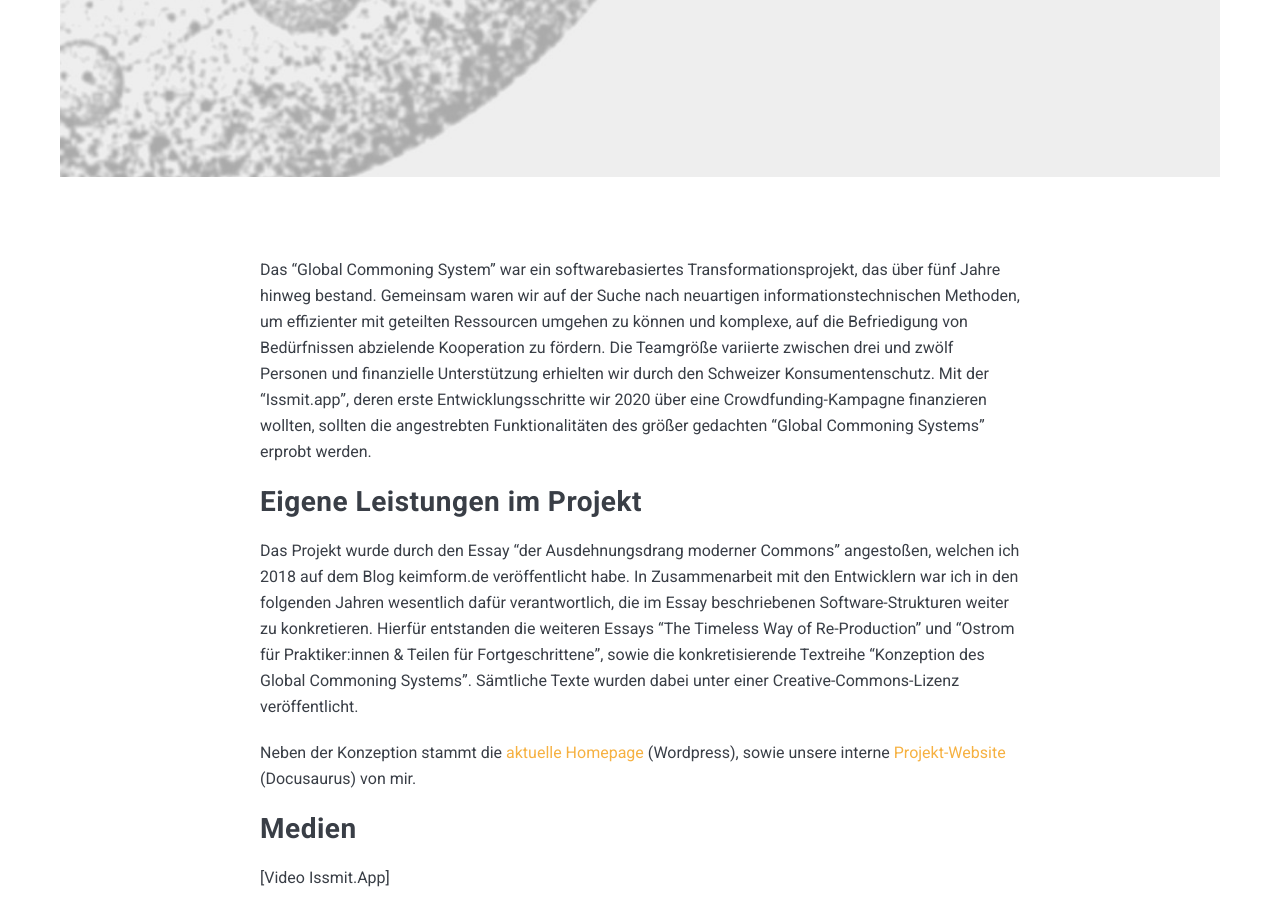
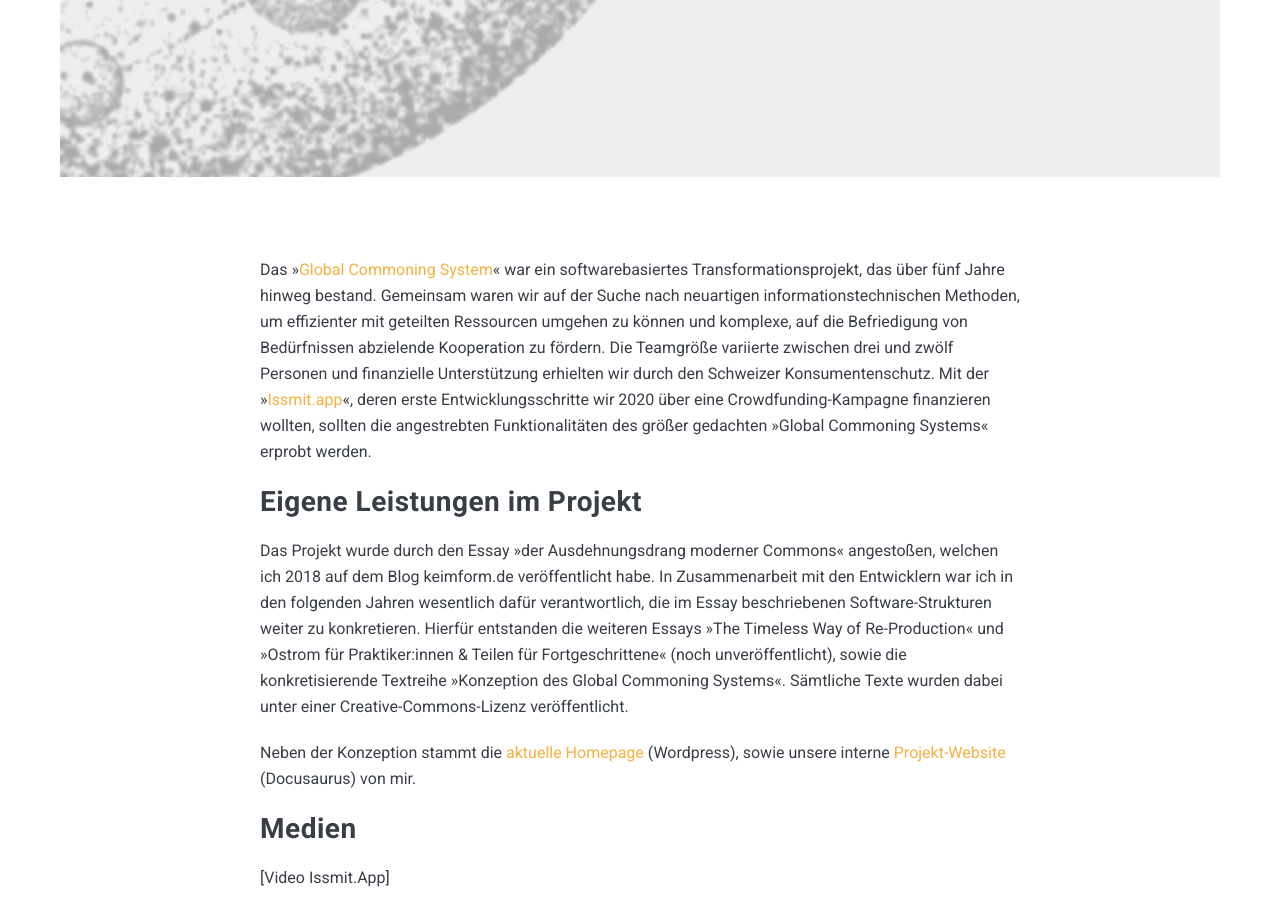
Before and after one commit to emze77/emze77.github.io, a Jekyll site: the page built from _posts/2024-01-10-global-commoning-system.markdown, in a window 1280 px wide and 900 px high, scrolled down 866 px. Built offline with Jekyll 4.4.1, drawn with Linux system fonts in a browser that asks for light colours; nearby versions of some CDN libraries.

Commit message:
Update 2024-01-10-global-commoning-system.markdown

```diff
--- a/_posts/2024-01-10-global-commoning-system.markdown
+++ b/_posts/2024-01-10-global-commoning-system.markdown
@@ -6,11 +6,11 @@
 tags:   Projekt
 ---
 
-Das "Global Commoning System" war ein softwarebasiertes Transformationsprojekt, das über fünf Jahre hinweg bestand. Gemeinsam waren wir auf der Suche nach neuartigen informationstechnischen Methoden, um effizienter mit geteilten Ressourcen umgehen zu können und komplexe, auf die Befriedigung von Bedürfnissen abzielende Kooperation zu fördern. Die Teamgröße variierte zwischen drei und zwölf Personen und finanzielle Unterstützung erhielten wir durch den Schweizer Konsumentenschutz. Mit der "Issmit.app", deren erste Entwicklungsschritte wir 2020 über eine Crowdfunding-Kampagne finanzieren wollten, sollten die angestrebten Funktionalitäten des größer gedachten "Global Commoning Systems" erprobt werden.
+Das »[Global Commoning System](https://commoningsystem.org/)« war ein softwarebasiertes Transformationsprojekt, das über fünf Jahre hinweg bestand. Gemeinsam waren wir auf der Suche nach neuartigen informationstechnischen Methoden, um effizienter mit geteilten Ressourcen umgehen zu können und komplexe, auf die Befriedigung von Bedürfnissen abzielende Kooperation zu fördern. Die Teamgröße variierte zwischen drei und zwölf Personen und finanzielle Unterstützung erhielten wir durch den Schweizer Konsumentenschutz. Mit der »[Issmit.app](https://wemakeit.com/projects/issmit-app?locale=de)«, deren erste Entwicklungsschritte wir 2020 über eine Crowdfunding-Kampagne finanzieren wollten, sollten die angestrebten Funktionalitäten des größer gedachten »Global Commoning Systems« erprobt werden.
 
 ## Eigene Leistungen im Projekt
 
-Das Projekt wurde durch den Essay "der Ausdehnungsdrang moderner Commons" angestoßen, welchen ich 2018 auf dem Blog keimform.de veröffentlicht habe. In Zusammenarbeit mit den Entwicklern war ich in den folgenden Jahren wesentlich dafür verantwortlich, die im Essay beschriebenen Software-Strukturen weiter zu konkretieren. Hierfür entstanden die weiteren Essays "The Timeless Way of Re-Production" und "Ostrom für Praktiker:innen & Teilen für Fortgeschrittene", sowie die konkretisierende Textreihe "Konzeption des Global Commoning Systems". Sämtliche Texte wurden dabei unter einer Creative-Commons-Lizenz veröffentlicht.
+Das Projekt wurde durch den Essay »der Ausdehnungsdrang moderner Commons« angestoßen, welchen ich 2018 auf dem Blog keimform.de veröffentlicht habe. In Zusammenarbeit mit den Entwicklern war ich in den folgenden Jahren wesentlich dafür verantwortlich, die im Essay beschriebenen Software-Strukturen weiter zu konkretieren. Hierfür entstanden die weiteren Essays »The Timeless Way of Re-Production« und »Ostrom für Praktiker:innen & Teilen für Fortgeschrittene« (noch unveröffentlicht), sowie die konkretisierende Textreihe »Konzeption des Global Commoning Systems«. Sämtliche Texte wurden dabei unter einer Creative-Commons-Lizenz veröffentlicht.
 
 Neben der Konzeption stammt die [aktuelle Homepage](https://commoningsystem.org) (Wordpress), sowie unsere interne [Projekt-Website](https://project.commoningsystem.org) (Docusaurus) von mir.
 
```
